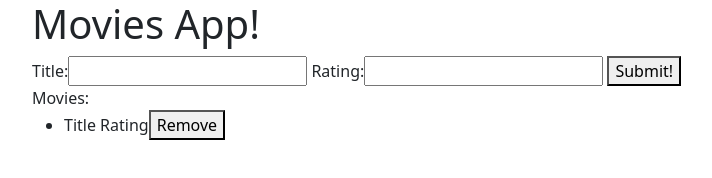
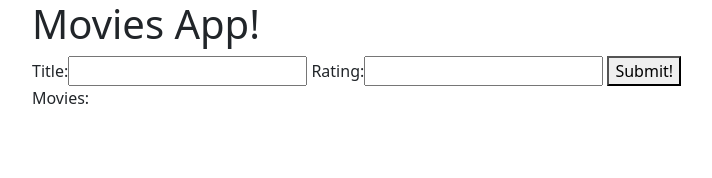
Before and after one commit to dqoborsi/jquery-dom, a plain HTML site: page part 2 movies app/index.html in a window 1280 px wide. Shown: the whole page, without its empty margins (50-762 px from the left). Drawn offline with nearby package versions, Linux system fonts and the light colour scheme.

Commit message:
assignment complete small change

```diff
--- a/part 2 movies app/index.html
+++ b/part 2 movies app/index.html
@@ -20,7 +20,7 @@
   </form>
   Movies:
   <ul>
-    <li>Title Rating<button class="remove">Remove</button></li>
+
   </ul>
 </div>
 <script src="https://code.jquery.com/jquery-3.3.1.js"></script>
```
